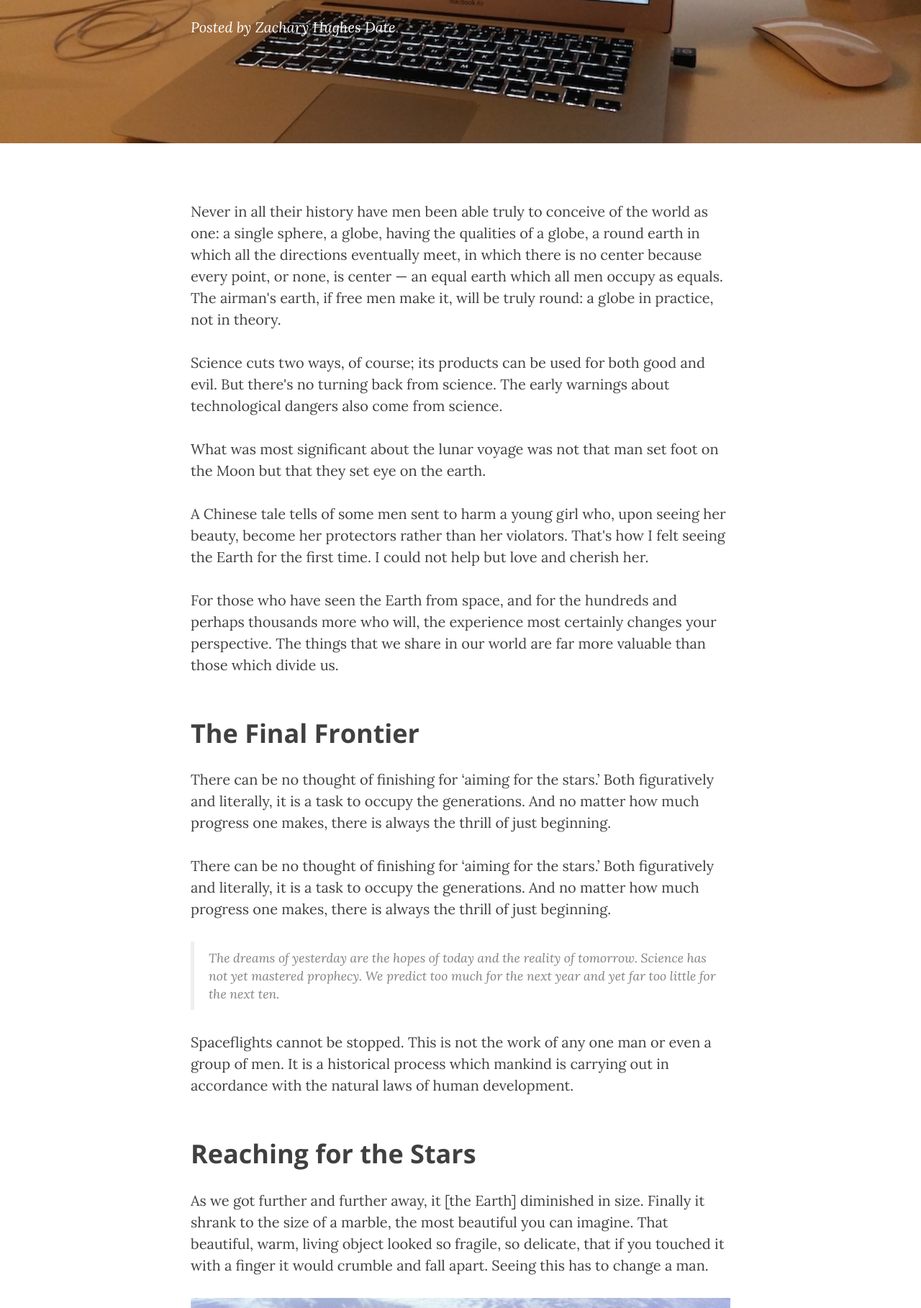
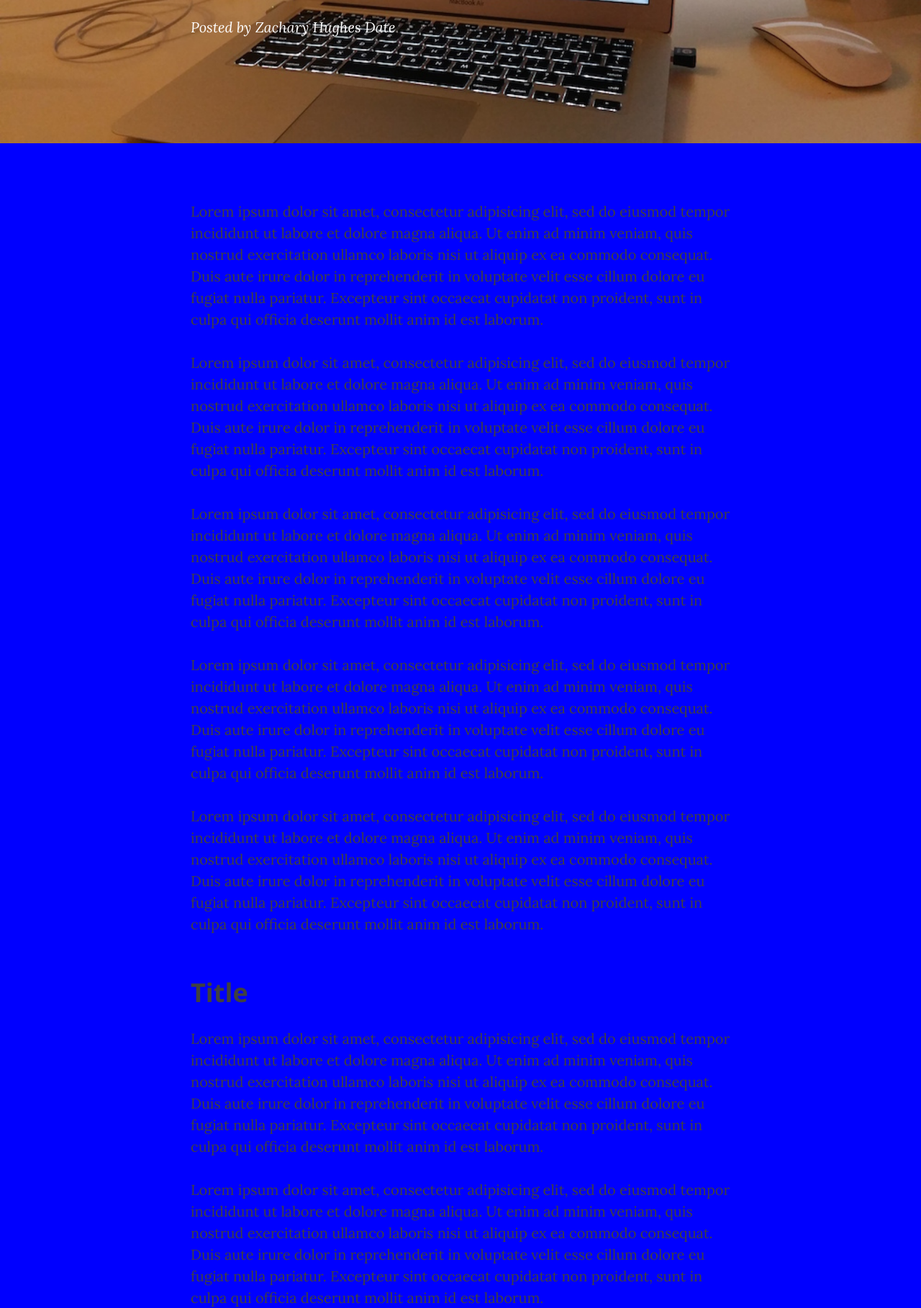
Before and after one commit to zakkyzebra/Codeup-Web-Exercises, a PHP site: page /bsproject/post.html in a window 1280 px wide. Shown: the part 277-2094 px from the top of the page at 72% size. Run offline with PHP 8.4, Linux system fonts and the light colour scheme; some libraries are stand-ins or nearby versions.

Commit message:
test add not working

```diff
--- a/public/bsproject/css/bs.css
+++ b/public/bsproject/css/bs.css
@@ -5,3 +5,23 @@
 span.subheading {
 	background-color: rgba(0,0,0,0.5);
 }
+
+.navbar-custom .navbar-brand.aboutnav{
+	color: rgb(100,100,100);
+}
+
+.page-heading.aboutnav {
+	color: rgb(100,100,100);
+}
+
+.subheading.aboutnav{
+	background-color: rgb(255,255,255);
+}
+
+#paininthe li a{
+	color: rgb(150,150,150);
+}
+
+body {
+	background-color: blue;
+}
--- a/public/bsproject/index.html
+++ b/public/bsproject/index.html
@@ -2,6 +2,7 @@
 <html lang="en">
 
 <head>
+    <link rel='shortcut icon' href='favicon.ico' type='image/x-icon'/ >
 
     <meta charset="utf-8">
     <meta http-equiv="X-UA-Compatible" content="IE=edge">
@@ -102,7 +103,7 @@
                     <p class="post-meta">Posted by <a href="#">Zachary</a> on June 15, 2015</p>
                 </div>
                 <hr>
-                <div class="post-preview">
+                <!-- <div class="post-preview">
                     <a href="post.html">
                         <h2 class="post-title">
                            Title
@@ -137,7 +138,7 @@
                     </a>
                     <p class="post-meta">Posted by <a href="#">Author</a> Date</p>
                 </div>
-                <hr>
+                <hr> -->
                 <!-- Pager -->
                 <ul class="pager">
                     <li class="next">
--- a/public/bsproject/post.html
+++ b/public/bsproject/post.html
@@ -2,14 +2,15 @@
 <html lang="en">
 
 <head>
-
+    <link rel='shortcut icon' href='favicon.ico' type='image/x-icon'/ >
+    <link href="/bsproject/css/bs.css" rel='stylesheet' type='text/css'>
     <meta charset="utf-8">
     <meta http-equiv="X-UA-Compatible" content="IE=edge">
     <meta name="viewport" content="width=device-width, initial-scale=1">
     <meta name="description" content="">
     <meta name="author" content="">
 
-    <title>Clean Blog - Sample Post</title>
+    <title>Zachary Hughes' First Project</title>
 
     <!-- Bootstrap Core CSS -->
     <link href="css/bootstrap.min.css" rel="stylesheet">
@@ -21,6 +22,7 @@
     <link href="http://maxcdn.bootstrapcdn.com/font-awesome/4.1.0/css/font-awesome.min.css" rel="stylesheet" type="text/css">
     <link href='http://fonts.googleapis.com/css?family=Lora:400,700,400italic,700italic' rel='stylesheet' type='text/css'>
     <link href='http://fonts.googleapis.com/css?family=Open+Sans:300italic,400italic,600italic,700italic,800italic,400,300,600,700,800' rel='stylesheet' type='text/css'>
+    <link href="/bsproject/css/bs.css" rel='stylesheet' type='text/css'>
 
     <!-- HTML5 Shim and Respond.js IE8 support of HTML5 elements and media queries -->
     <!-- WARNING: Respond.js doesn't work if you view the page via file:// -->
@@ -90,40 +92,95 @@
         <div class="container">
             <div class="row">
                 <div class="col-lg-8 col-lg-offset-2 col-md-10 col-md-offset-1">
-                    <p>Never in all their history have men been able truly to conceive of the world as one: a single sphere, a globe, having the qualities of a globe, a round earth in which all the directions eventually meet, in which there is no center because every point, or none, is center — an equal earth which all men occupy as equals. The airman's earth, if free men make it, will be truly round: a globe in practice, not in theory.</p>
+                    <p>Lorem ipsum dolor sit amet, consectetur adipisicing elit, sed do eiusmod
+                    tempor incididunt ut labore et dolore magna aliqua. Ut enim ad minim veniam,
+                    quis nostrud exercitation ullamco laboris nisi ut aliquip ex ea commodo
+                    consequat. Duis aute irure dolor in reprehenderit in voluptate velit esse
+                    cillum dolore eu fugiat nulla pariatur. Excepteur sint occaecat cupidatat non
+                    proident, sunt in culpa qui officia deserunt mollit anim id est laborum.</p>
 
-                    <p>Science cuts two ways, of course; its products can be used for both good and evil. But there's no turning back from science. The early warnings about technological dangers also come from science.</p>
+                    <p>Lorem ipsum dolor sit amet, consectetur adipisicing elit, sed do eiusmod
+                    tempor incididunt ut labore et dolore magna aliqua. Ut enim ad minim veniam,
+                    quis nostrud exercitation ullamco laboris nisi ut aliquip ex ea commodo
+                    consequat. Duis aute irure dolor in reprehenderit in voluptate velit esse
+                    cillum dolore eu fugiat nulla pariatur. Excepteur sint occaecat cupidatat non
+                    proident, sunt in culpa qui officia deserunt mollit anim id est laborum.</p>
 
-                    <p>What was most significant about the lunar voyage was not that man set foot on the Moon but that they set eye on the earth.</p>
+                    <p>Lorem ipsum dolor sit amet, consectetur adipisicing elit, sed do eiusmod
+                    tempor incididunt ut labore et dolore magna aliqua. Ut enim ad minim veniam,
+                    quis nostrud exercitation ullamco laboris nisi ut aliquip ex ea commodo
+                    consequat. Duis aute irure dolor in reprehenderit in voluptate velit esse
+                    cillum dolore eu fugiat nulla pariatur. Excepteur sint occaecat cupidatat non
+                    proident, sunt in culpa qui officia deserunt mollit anim id est laborum.</p>
 
-                    <p>A Chinese tale tells of some men sent to harm a young girl who, upon seeing her beauty, become her protectors rather than her violators. That's how I felt seeing the Earth for the first time. I could not help but love and cherish her.</p>
+                    <p>Lorem ipsum dolor sit amet, consectetur adipisicing elit, sed do eiusmod
+                    tempor incididunt ut labore et dolore magna aliqua. Ut enim ad minim veniam,
+                    quis nostrud exercitation ullamco laboris nisi ut aliquip ex ea commodo
+                    consequat. Duis aute irure dolor in reprehenderit in voluptate velit esse
+                    cillum dolore eu fugiat nulla pariatur. Excepteur sint occaecat cupidatat non
+                    proident, sunt in culpa qui officia deserunt mollit anim id est laborum.</p>
 
-                    <p>For those who have seen the Earth from space, and for the hundreds and perhaps thousands more who will, the experience most certainly changes your perspective. The things that we share in our world are far more valuable than those which divide us.</p>
+                    <p>Lorem ipsum dolor sit amet, consectetur adipisicing elit, sed do eiusmod
+                    tempor incididunt ut labore et dolore magna aliqua. Ut enim ad minim veniam,
+                    quis nostrud exercitation ullamco laboris nisi ut aliquip ex ea commodo
+                    consequat. Duis aute irure dolor in reprehenderit in voluptate velit esse
+                    cillum dolore eu fugiat nulla pariatur. Excepteur sint occaecat cupidatat non
+                    proident, sunt in culpa qui officia deserunt mollit anim id est laborum.</p>
 
-                    <h2 class="section-heading">The Final Frontier</h2>
+                    <h2 class="section-heading">Title</h2>
 
-                    <p>There can be no thought of finishing for ‘aiming for the stars.’ Both figuratively and literally, it is a task to occupy the generations. And no matter how much progress one makes, there is always the thrill of just beginning.</p>
+                    <p>Lorem ipsum dolor sit amet, consectetur adipisicing elit, sed do eiusmod
+                    tempor incididunt ut labore et dolore magna aliqua. Ut enim ad minim veniam,
+                    quis nostrud exercitation ullamco laboris nisi ut aliquip ex ea commodo
+                    consequat. Duis aute irure dolor in reprehenderit in voluptate velit esse
+                    cillum dolore eu fugiat nulla pariatur. Excepteur sint occaecat cupidatat non
+                    proident, sunt in culpa qui officia deserunt mollit anim id est laborum.</p>
 
-                    <p>There can be no thought of finishing for ‘aiming for the stars.’ Both figuratively and literally, it is a task to occupy the generations. And no matter how much progress one makes, there is always the thrill of just beginning.</p>
+                    <p>Lorem ipsum dolor sit amet, consectetur adipisicing elit, sed do eiusmod
+                    tempor incididunt ut labore et dolore magna aliqua. Ut enim ad minim veniam,
+                    quis nostrud exercitation ullamco laboris nisi ut aliquip ex ea commodo
+                    consequat. Duis aute irure dolor in reprehenderit in voluptate velit esse
+                    cillum dolore eu fugiat nulla pariatur. Excepteur sint occaecat cupidatat non
+                    proident, sunt in culpa qui officia deserunt mollit anim id est laborum.</p>
 
-                    <blockquote>The dreams of yesterday are the hopes of today and the reality of tomorrow. Science has not yet mastered prophecy. We predict too much for the next year and yet far too little for the next ten.</blockquote>
+                    <blockquote><i>"Everyone country is on the metrics system but the US, Liberia, and Burma. When did Liberia and Burma get their crap together</i>" -anon </blockquote>
 
-                    <p>Spaceflights cannot be stopped. This is not the work of any one man or even a group of men. It is a historical process which mankind is carrying out in accordance with the natural laws of human development.</p>
+                    <p>Lorem ipsum dolor sit amet, consectetur adipisicing elit, sed do eiusmod
+                    tempor incididunt ut labore et dolore magna aliqua. Ut enim ad minim veniam,
+                    quis nostrud exercitation ullamco laboris nisi ut aliquip ex ea commodo
+                    consequat. Duis aute irure dolor in reprehenderit in voluptate velit esse
+                    cillum dolore eu fugiat nulla pariatur. Excepteur sint occaecat cupidatat non
+                    proident, sunt in culpa qui officia deserunt mollit anim id est laborum.</p>
 
-                    <h2 class="section-heading">Reaching for the Stars</h2>
+                    <h2 class="section-heading">Second Title</h2>
 
-                    <p>As we got further and further away, it [the Earth] diminished in size. Finally it shrank to the size of a marble, the most beautiful you can imagine. That beautiful, warm, living object looked so fragile, so delicate, that if you touched it with a finger it would crumble and fall apart. Seeing this has to change a man.</p>
+                    <p>Lorem ipsum dolor sit amet, consectetur adipisicing elit, sed do eiusmod
+                    tempor incididunt ut labore et dolore magna aliqua. Ut enim ad minim veniam,
+                    quis nostrud exercitation ullamco laboris nisi ut aliquip ex ea commodo
+                    consequat. Duis aute irure dolor in reprehenderit in voluptate velit esse
+                    cillum dolore eu fugiat nulla pariatur. Excepteur sint occaecat cupidatat non
+                    proident, sunt in culpa qui officia deserunt mollit anim id est laborum.</p>
 
                     <a href="#">
-                        <img class="img-responsive" src="img/post-sample-image.jpg" alt="">
+                        <img class="img-responsive" src="img/home-bg3.jpg" alt="">
                     </a>
-                    <span class="caption text-muted">To go places and do things that have never been done before – that’s what living is all about.</span>
+                    <span class="caption text-muted">The rare Mac in it's natural coding habitat.</span>
 
-                    <p>Space, the final frontier. These are the voyages of the Starship Enterprise. Its five-year mission: to explore strange new worlds, to seek out new life and new civilizations, to boldly go where no man has gone before.</p>
+                    <p>Lorem ipsum dolor sit amet, consectetur adipisicing elit, sed do eiusmod
+                    tempor incididunt ut labore et dolore magna aliqua. Ut enim ad minim veniam,
+                    quis nostrud exercitation ullamco laboris nisi ut aliquip ex ea commodo
+                    consequat. Duis aute irure dolor in reprehenderit in voluptate velit esse
+                    cillum dolore eu fugiat nulla pariatur. Excepteur sint occaecat cupidatat non
+                    proident, sunt in culpa qui officia deserunt mollit anim id est laborum.</p>
 
-                    <p>As I stand out here in the wonders of the unknown at Hadley, I sort of realize there’s a fundamental truth to our nature, Man must explore, and this is exploration at its greatest.</p>
+                    <p>Lorem ipsum dolor sit amet, consectetur adipisicing elit, sed do eiusmod
+                    tempor incididunt ut labore et dolore magna aliqua. Ut enim ad minim veniam,
+                    quis nostrud exercitation ullamco laboris nisi ut aliquip ex ea commodo
+                    consequat. Duis aute irure dolor in reprehenderit in voluptate velit esse
+                    cillum dolore eu fugiat nulla pariatur. Excepteur sint occaecat cupidatat non
+                    proident, sunt in culpa qui officia deserunt mollit anim id est laborum.</p>
 
-                    <p>Placeholder text by <a href="http://spaceipsum.com/">Space Ipsum</a>. Photographs by <a href="https://www.flickr.com/photos/nasacommons/">NASA on The Commons</a>.</p>
+
                 </div>
             </div>
         </div>
--- /dev/null
+++ b/public/js/external.js
@@ -0,0 +1 @@
+console.log("Chello from external JavaScript");
--- /dev/null
+++ b/public/sample.js
@@ -0,0 +1 @@
+var myFirstVariable = 10;
```
Also changed, not shown: public/bsproject/about.html (+7 -4 lines), public/bsproject/contact.html (+7 -5 lines), public/bsproject/favicon.ico (added), public/bsproject/img/about-bg2.jpg, 4 other files.
